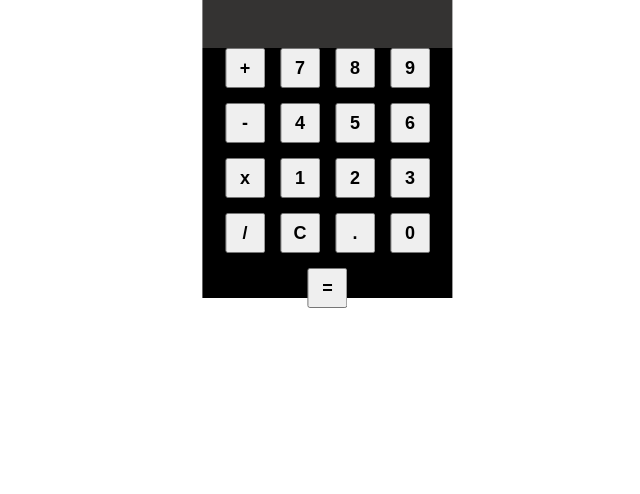
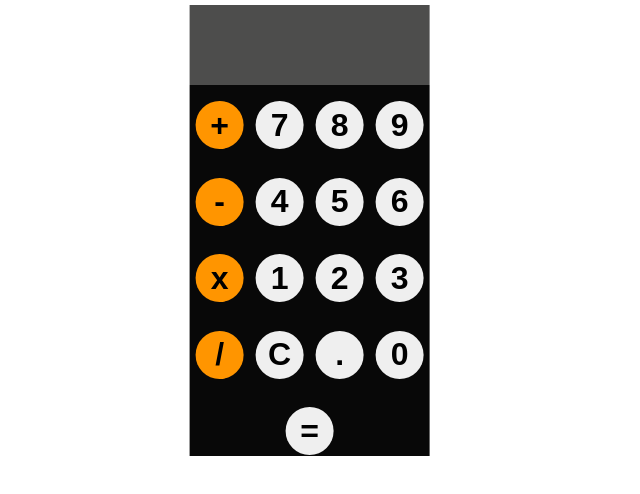
Before and after one commit to taha016/calculator, a plain HTML site: page index.html in a window 1280 px wide. Shown: the top 494 px of the page, without its empty margins (284-924 px from the left). Drawn offline with Linux system fonts and the light colour scheme.

Commit message:
forgot to save style.css

```diff
--- a/style.css
+++ b/style.css
@@ -2,27 +2,39 @@
     margin: 0;
     padding: 0;
 }
-body {
-    transform: translateX(38%);
-}
 .keys {
-    width: 250px;
-    height: 250px;
-    background-color: black;
+    width: 240px;
+    height: 371px;
+    background-color: hsl(50, 1%, 3%);
     display: flex;
     flex-wrap: wrap;
-    gap: 15px;
+    gap: 12px;
     justify-content: center;
 }
 input {
-    height: 3rem;
-    width: 250px;
+    margin-top: 5px;
+    height: 5rem;
+    width: 240px;
+    font-size: 3rem;
+    font-weight: 300;
     border: none;
-    background-color: hsl(50, 1%, 20%);
+    background-color: hsl(50, 1%, 30%);
 }
 button {
-    height: 2.5rem;
-    width: 2.5rem;
-    font-size: large;
+    border: none;
+    margin-top: 1rem;
+    height: 3rem;
+    width: 3rem;
+    font-size: 2rem;
     font-weight: 800;
+    border-radius: 50px;
 }
+.operator-btn {
+    background-color: hsl(35, 100%, 50%);
+    display: flex;
+    align-items: center;
+    justify-content: center;
+}
+.calculator {
+    transform: translateX(37%);
+}
```
